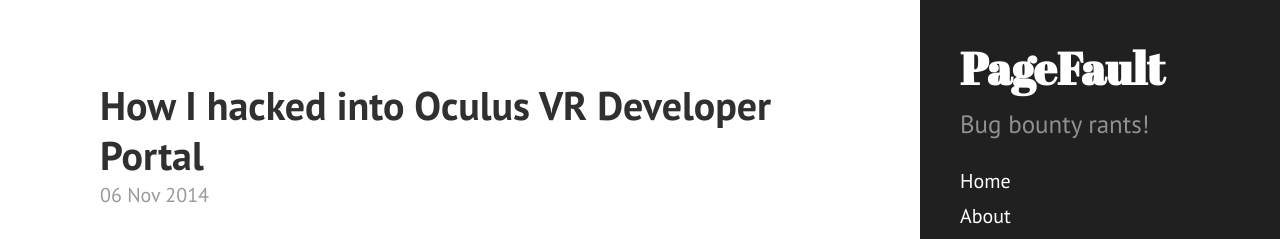
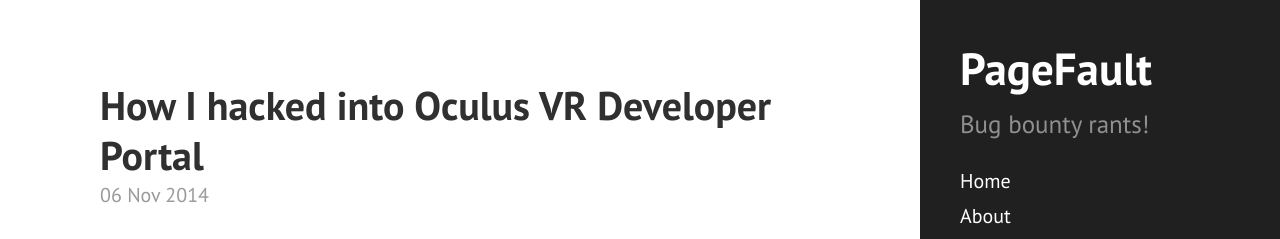
Before and after one commit to sahadnk72/sahadnk72.github.io, a Jekyll site: the page built from index.html, in a window 1280 px wide. Shown: the top 239 px of the page. Built offline with Jekyll 4.4.1, drawn with Linux system fonts in a browser that asks for light colours; Markdown is read by kramdown in place of the engine named in the settings; the list of posts is cut into pages by our own code.

Commit message:
Update hyde.css

```diff
--- a/public/css/hyde.css
+++ b/public/css/hyde.css
@@ -79,7 +79,7 @@ html {
 .sidebar-about h2 {
   color: #fff;
   margin-top: 0;
-  font-family: "Abril Fatface", serif;
+  font-family: "PT Sans", Helvetica, Arial, sans-serif;
   font-size: 2.25rem;
 }
 
```
